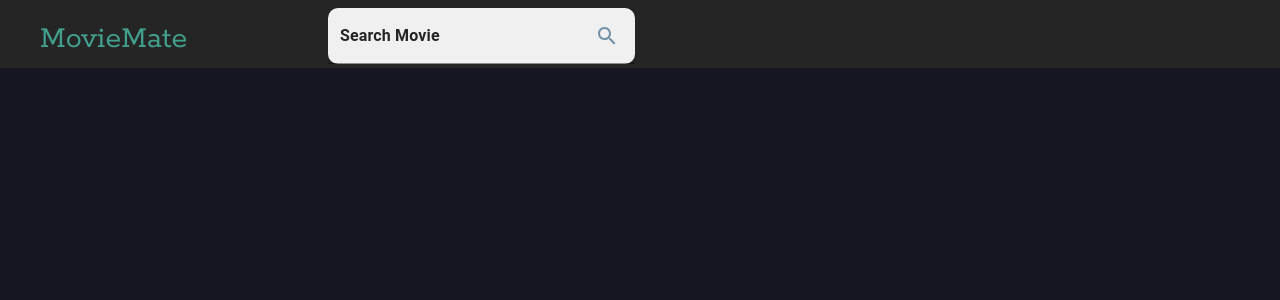
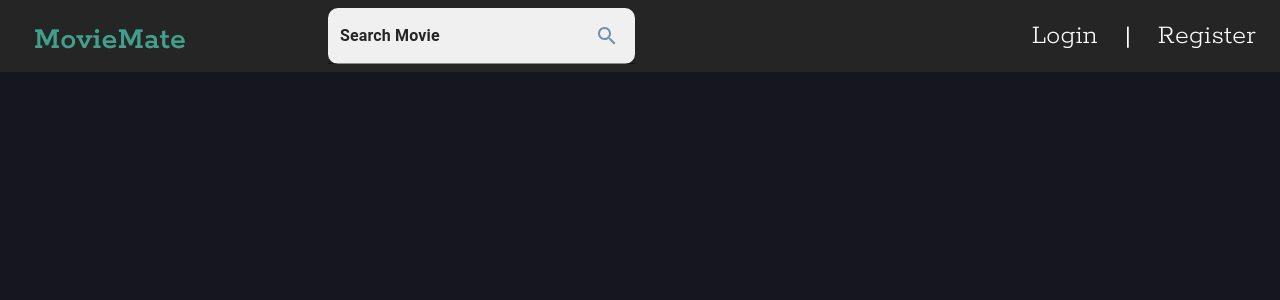
Before and after one commit to ilkedogan/CS353-Database-MovieMate, a React (Create React App) app in the folder frontend/moviemate-frontend/: page / in a window 1280 px wide. Shown: the top 300 px of the page. Built offline with nearby package versions, Linux system fonts and the light colour scheme.

Commit message:
Navbar finished

```diff
--- a/frontend/moviemate-frontend/src/components/MovieNavbar.js
+++ b/frontend/moviemate-frontend/src/components/MovieNavbar.js
@@ -17,7 +17,7 @@ import clsx from "clsx";
 import { useState } from "react";
 import { connect } from "react-redux";
 import React from "react";
-import { FormControl, InputLabel } from "@mui/material";
+import { FormControl, InputLabel, Typography } from "@mui/material";
 import Logo from "../utils/Logo.png";
 import Alert from "@mui/material/Alert";
 import { useStyles } from "../utils/AppStyles.js";
@@ -38,26 +38,30 @@ const MovieNavbar = ({
     return (
         <div className={classes.navbar}>
             <Grid container>
-                <Grid item xs={3}>
-                    <div
-                        className={classes.logo}>
-                        <a href="/#" style={
+                <Grid item xs={3} stye={{
+                    alignItems: "center",
+                    cursor:"pointer"
+
+                }}>
+                    <Typography style={
                         {
+                            alignItems: "center",
+                            fontSize: "32px",
                             marginLeft: "10px",
-                                paddingTop: "10px",
+                            paddingTop: "16px",
                             width: "200px",
                             color: Constants.MOVIEMATE_GREEN,
-                                textDecoration: 'none',
+                            fontFamily: Constants.ROKKIT_FONT_FAMILY,
+                            fontWeight:"600"
                         }}>
-                            MovieMate</a>
-                    </div>
+                        MovieMate</Typography>
                 </Grid>
-                <Grid item xs={3}>
-                    <FormControl sx={{ m: 1, borderRadius: '10px', width: '24vw', background: Constants.WHITE }} variant="filled" >
+                <Grid item xs={3} style={{ alignItems: "center", alignContent: "center" }}>
+                    <FormControl sx={{ m: 1, borderRadius: '10px', width: '24vw', background: Constants.WHITE, }} variant="filled" >
                         <InputLabel
                             style={{
                                 color: Constants.MOVIEMATE_NAVBAR_BACKGROUND,
-                                fontWeight:"bold",
+                                fontWeight: "bold",
                             }}>
                             {"Search Movie"}
                         </InputLabel>
@@ -75,40 +79,45 @@ const MovieNavbar = ({
                     </FormControl>
 
                 </Grid>
-                <Grid
-                    item
-                    xs={2}
-                    style={{
+                <Grid item xs={6} style={{
                     display: "flex",
+                    justifyContent: "end",
                     alignItems: "center",
-                        justifyContent: "center",
-                    }}
-                >
-                </Grid>
-                <Grid item xs={3}>
-                    <Grid
-                        container
-                        className={classes.icons}
-                        style={{
-                            display: "flex",
-                            alignItems: "start"
-                        }}
-                    >
+                    paddingRight: "24px",
+                }}>
+
+                    <Typography style={{
+                        fontSize: "28px",
+                        color: Constants.WHITE,
+                        textDecoration: 'none',
+                        cursor:"pointer",
+                        fontFamily: Constants.ROKKIT_FONT_FAMILY,
+                        fontWeight:"300"
+                    }}>
+                        Login </Typography>
+                    <div style={
+                        {
+                            fontSize: "28px",
+                            width: "60px",
+                            color: Constants.WHITE,
+                            fontFamily: Constants.ROKKIT_FONT_FAMILY,
+
+                        }}>
+                        | </div>
+                    <Typography style={
+                        {
+                            fontSize: "28px",
+                            color: Constants.WHITE,
+                            textDecoration: 'none',
+                            cursor:"pointer",
+                            fontFamily: Constants.ROKKIT_FONT_FAMILY,
+                            fontWeight:"300"
+                        }}>
+                        Register</Typography>
+
                 </Grid>
             </Grid>
-                <Grid item xs={3}>
-                    <Grid
-                        container
-                        className={classes.icons}
-                        style={{
-                            display: "flex",
-                            alignItems: "start"
-                        }}
-                    >
-                    </Grid>
-                </Grid>
-            </Grid>
-        </div>
+        </div >
     );
 };
 
--- a/frontend/moviemate-frontend/src/utils/AppStyles.js
+++ b/frontend/moviemate-frontend/src/utils/AppStyles.js
@@ -18,7 +18,6 @@ const useStyles = makeStyles({
   //Navbar
   navbar: {
     width: "100vw",
-    height: "68px",
     fontFamily: Constants.ROKKIT_FONT_FAMILY,
     zIndex: "1000",
     position: "fixed",
@@ -41,6 +40,11 @@ const useStyles = makeStyles({
     height: "68px",
     paddingLeft: "30px",
     justifyContent: "start",
+  },
+  log_reg: {
+    fontSize: "32px",
+    color: "white",
+    height: "68px"
   },
   searchBar: {
     display: "flex",
```
Lines whose indentation alone changed are shown as unchanged.
